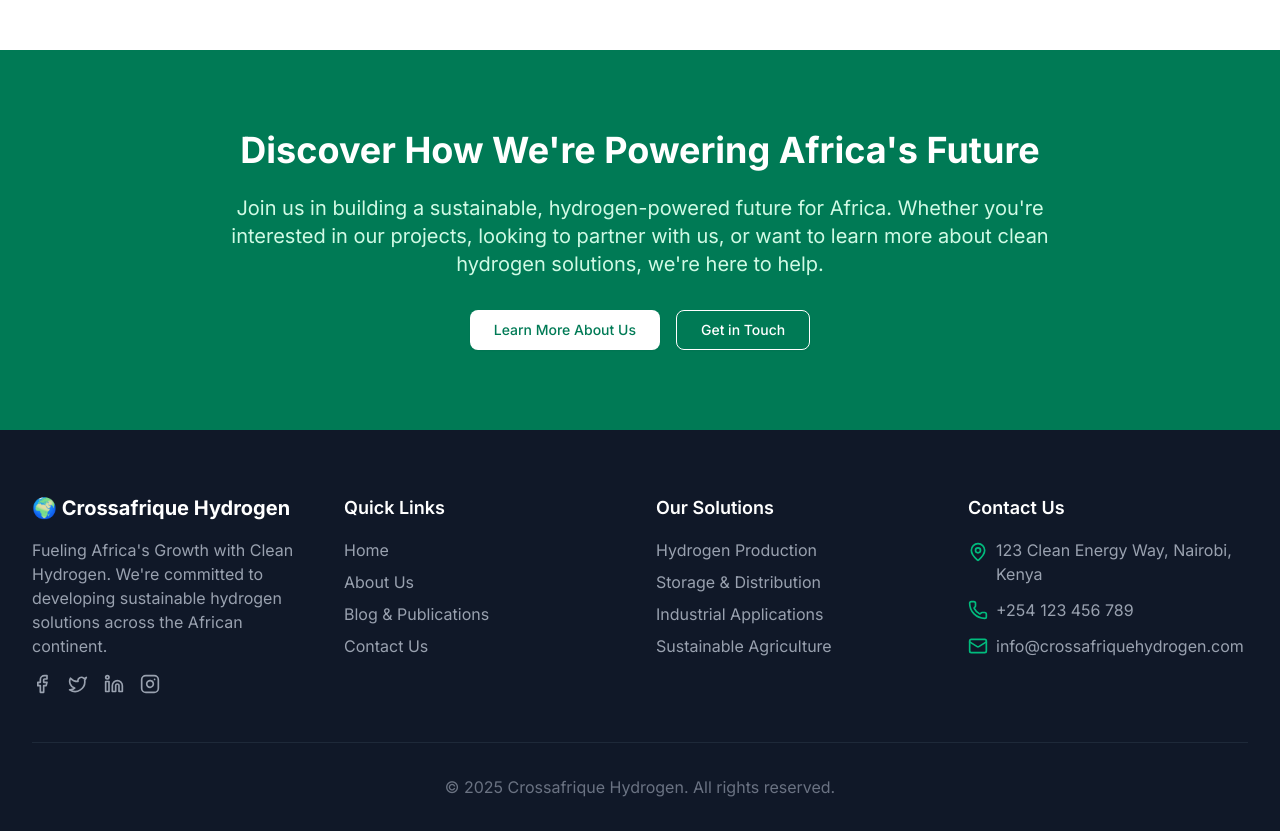
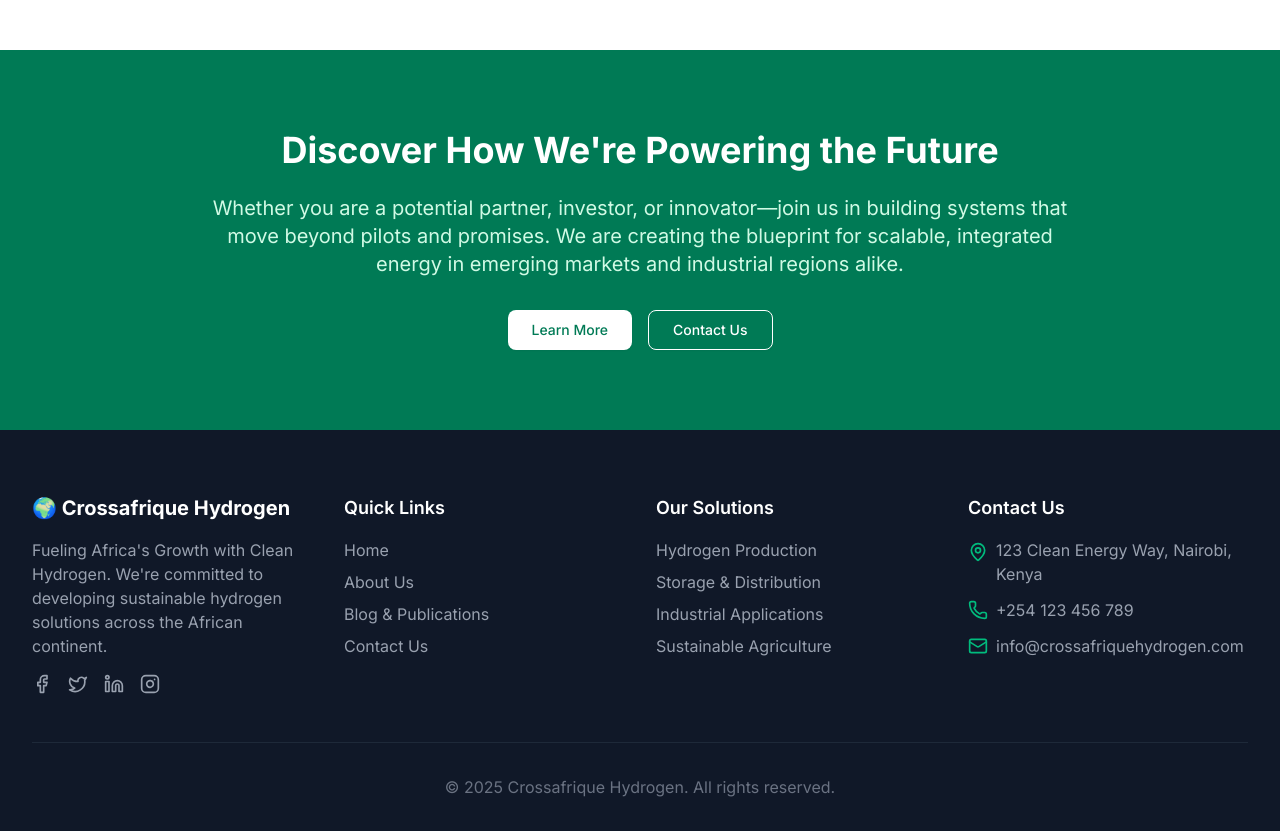
Before and after one commit to CrossAfrique/Crossafrique, a Next.js app: page / in a window 1280 px wide. Shown: the part 4440-5271 px from the top of the page. Built offline with nearby package versions, Linux system fonts and the light colour scheme.

Commit message:
update cta section textual content

```diff
--- a/src/app/_components/landing-page/cta-section.tsx
+++ b/src/app/_components/landing-page/cta-section.tsx
@@ -16,7 +16,7 @@ const CTASection = () => {
 						viewport={{ once: true }}
 						className="text-3xl md:text-4xl font-bold mb-6"
 					>
-						Discover How We&apos;re Powering Africa&apos;s Future
+						Discover How We&apos;re Powering the Future
 					</motion.h2>
 
 					<motion.p
@@ -26,10 +26,10 @@ const CTASection = () => {
 						viewport={{ once: true }}
 						className="text-xl mb-8 text-emerald-100"
 					>
-						Join us in building a sustainable, hydrogen-powered future for
-						Africa. Whether you&apos;re interested in our projects, looking to
-						partner with us, or want to learn more about clean hydrogen
-						solutions, we&apos;re here to help.
+						Whether you are a potential partner, investor, or innovator—join us
+						in building systems that move beyond pilots and promises. We are
+						creating the blueprint for scalable, integrated energy in emerging
+						markets and industrial regions alike.
 					</motion.p>
 
 					<motion.div
@@ -44,7 +44,7 @@ const CTASection = () => {
 							size="lg"
 							className="bg-white text-emerald-700 hover:bg-emerald-100"
 						>
-							<Link href="/about">Learn More About Us</Link>
+							<Link href="/about">Learn More</Link>
 						</Button>
 						<Button
 							asChild
@@ -52,7 +52,7 @@ const CTASection = () => {
 							variant="outline"
 							className="text-emerald-700 bg-transparent text-white border-white hover:text-white hover:bg-white/10"
 						>
-							<Link href="/contact">Get in Touch</Link>
+							<Link href="/contact">Contact Us</Link>
 						</Button>
 					</motion.div>
 				</div>
```
